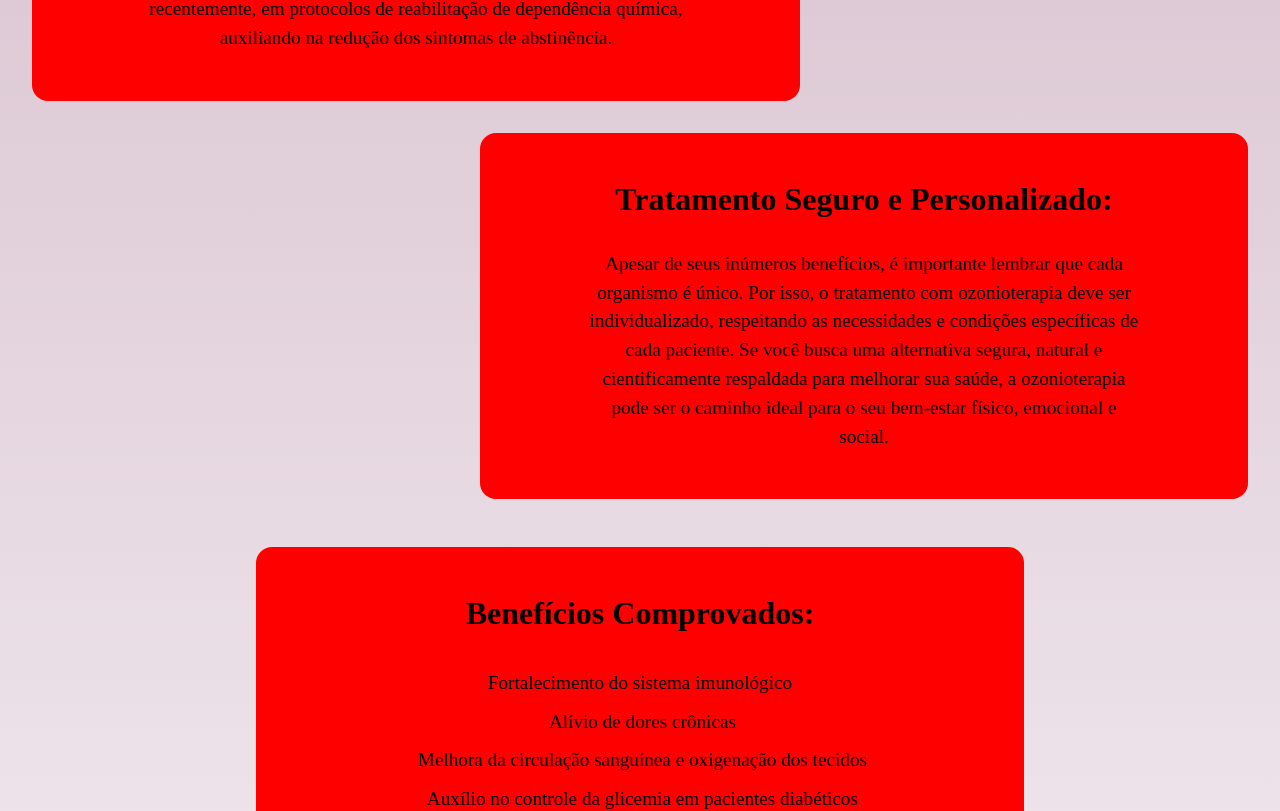
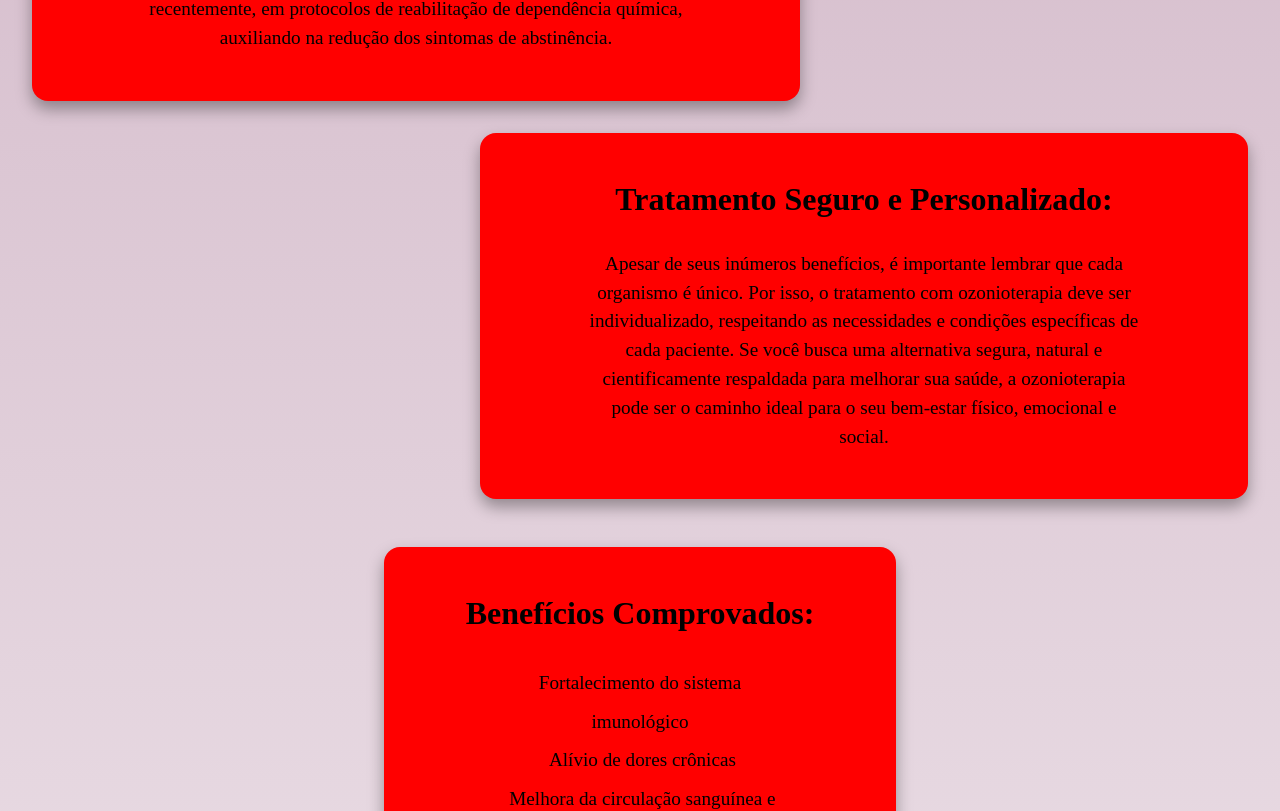
Before and after one commit to Ikejiri-1/landing-page-react, a React (Vite) app: page / in a window 1280 px wide. Shown: the part 1695-2506 px from the top of the page. Built offline with nearby package versions, Linux system fonts and the light colour scheme.

Commit message:
estilização do form

```diff
--- a/src/components/Cards/Cards.css
+++ b/src/components/Cards/Cards.css
@@ -11,6 +11,12 @@
   background-color: red;
   margin: 2em;
   border-radius: 1em;
+  box-shadow: 0 8px 16px rgba(0, 0, 0, 0.35);
+  transition: transform 0.2s ease, box-shadow 0.2s ease;
+}
+.card:hover {
+  transform: translateY(-5px);
+  box-shadow: 0 16px 24px rgba(0, 0, 0, 0.5);
 }
 
 .card {
@@ -23,8 +29,11 @@
 .card-5 {
   margin: 3em auto;
 }
+.card-4 {
+  width: 40%;
+}
 .card-3,
-.card-6 {
+.card-7 {
   margin-left: auto;
 }
 .card-title {
@@ -54,10 +63,15 @@
   display: flex;
   flex-direction: row;
 }
-.text-strong {
+.strong-text {
   margin-top: 2em;
   padding: 0 7em;
   font-weight: bold;
+}
+.with-strong {
+  font-size: 2em;
+  padding: 1em 1em;
+  margin: 0;
 }
 .assign {
   padding-top: 6em;
--- a/src/components/Cards/index.tsx
+++ b/src/components/Cards/index.tsx
@@ -29,7 +29,11 @@ export function Cards({ cards }: CardsProps) {
               <h2 className="card-title">{card.title}</h2>
               <p className={`card-text ${card.className || ""}`}>{card.text}</p>
               {card.strongText && (
-                <p className="text-strong">
+                <p
+                  className={`strong-text ${
+                    card.strongText ? "with-strong" : ""
+                  }`}
+                >
                   <strong>{card.strongText}</strong>
                 </p>
               )}
--- a/src/components/Header/Header.css
+++ b/src/components/Header/Header.css
@@ -12,6 +12,11 @@ header {
 .logo {
   width: 300px;
   height: 150px;
+  border-radius: 1em;
+  transition: box-shadow 0.3s ease;
+}
+.logo:hover {
+  box-shadow: rgba(0, 0, 0, 0.1) 0px 5px 15px;
 }
 .button-list-container {
   display: flex;
--- a/src/pages/Home/index.tsx
+++ b/src/pages/Home/index.tsx
@@ -30,10 +30,11 @@ const cardsContent = [
   },
   {
     id: 5,
-    title:
-      "Agende uma consulta e descubra como a ozonioterapia pode transformar sua vida!",
-    text: "",
+    title: "Quer agendar uma sessão?",
+    text: "Já pensou em cuidar do seu corpo com um método inovador, capaz de transformar sua saúde desde os primeiros dias? Dê o primeiro passo rumo a mais bem-estar e qualidade de vida!",
     children: <Form />,
+    strongText:
+      "Entre em contato com a gente! Estamos prontos para cuidar de você!",
   },
 ];
 
```
